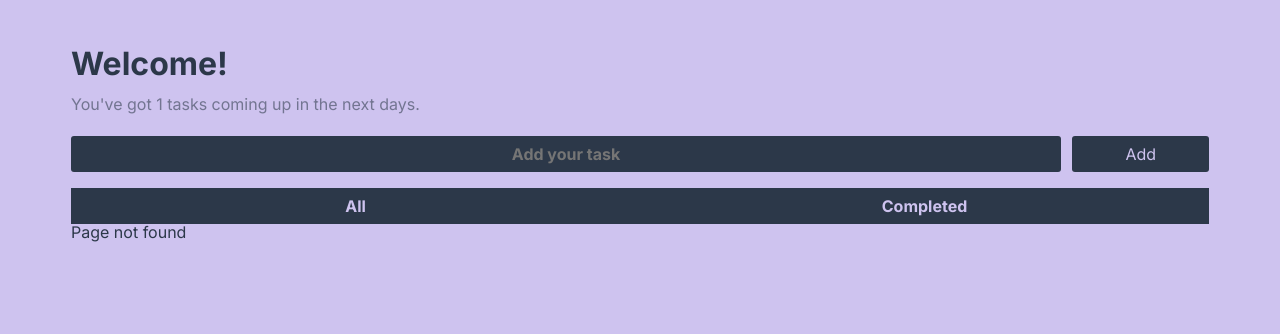
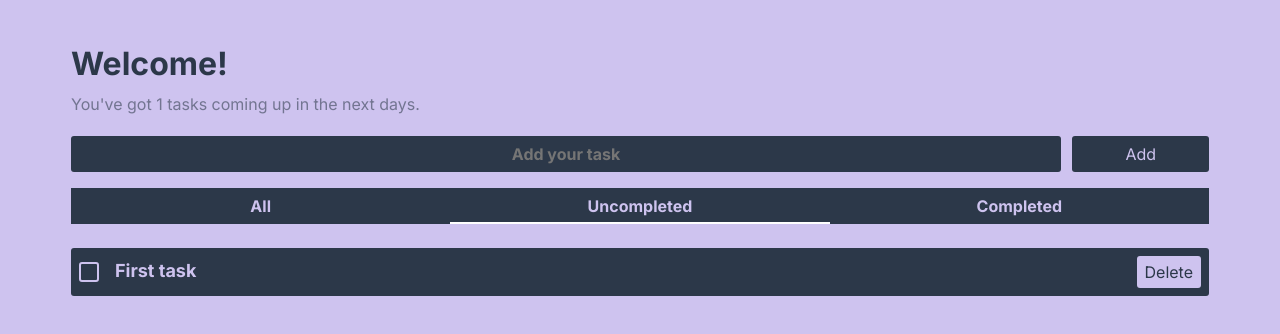
Before and after one commit to itslapsu/todoApp-react, a React (Create React App) app: page /uncompleted in a window 1280 px wide. Before the commit this address had no page. Shown: the top 334 px of the page. Built offline with nearby package versions, Linux system fonts and the light colour scheme.

Commit message:
added uncompleted page

```diff
--- a/package.json
+++ b/package.json
@@ -2,7 +2,7 @@
   "name": "todoapp",
   "version": "0.1.0",
   "private": true,
-  "homepage": "https://todo.slap.pp.ua",
+  "homepage": "https://todo.slap.pp.ua/",
   "dependencies": {
     "@testing-library/jest-dom": "^5.16.5",
     "@testing-library/react": "^13.4.0",
--- a/src/components/HomeNavigate/HomeNavigate.js
+++ b/src/components/HomeNavigate/HomeNavigate.js
@@ -19,6 +19,15 @@ export default function HomeNavigate() {
         style={({ isActive }) =>
           isActive ? { borderBottom: "2px solid #fefefe" } : {}
         }
+        to={"/uncompleted"}
+      >
+        Uncompleted
+      </NavLink>
+      <NavLink
+        className={`${styles.link}`}
+        style={({ isActive }) =>
+          isActive ? { borderBottom: "2px solid #fefefe" } : {}
+        }
         to={"/completed"}
       >
         Completed
--- a/src/components/HomeTodo/HomeTodo.js
+++ b/src/components/HomeTodo/HomeTodo.js
@@ -7,7 +7,9 @@ export default function HomeTodo({ todos, setTodos, completed }) {
   return (
     <div className={styles.block}>
       {todos.map((todo) => {
-        if (completed && !todo.isDone) {
+        if (completed === 1 && !todo.isDone) {
+          return "";
+        } else if (completed === 2 && todo.isDone) {
           return "";
         }
 
--- a/src/screens/RouteScreens.js
+++ b/src/screens/RouteScreens.js
@@ -48,6 +48,13 @@ export default function RouteScreens() {
                 <HomeTodo todos={todos} setTodos={setTodos} completed={1} />
               }
             />
+            <Route
+              exact
+              path="uncompleted"
+              element={
+                <HomeTodo todos={todos} setTodos={setTodos} completed={2} />
+              }
+            />
             <Route exact path="*" element={<div>Page not found</div>} />
           </Route>
         </Routes>
```
